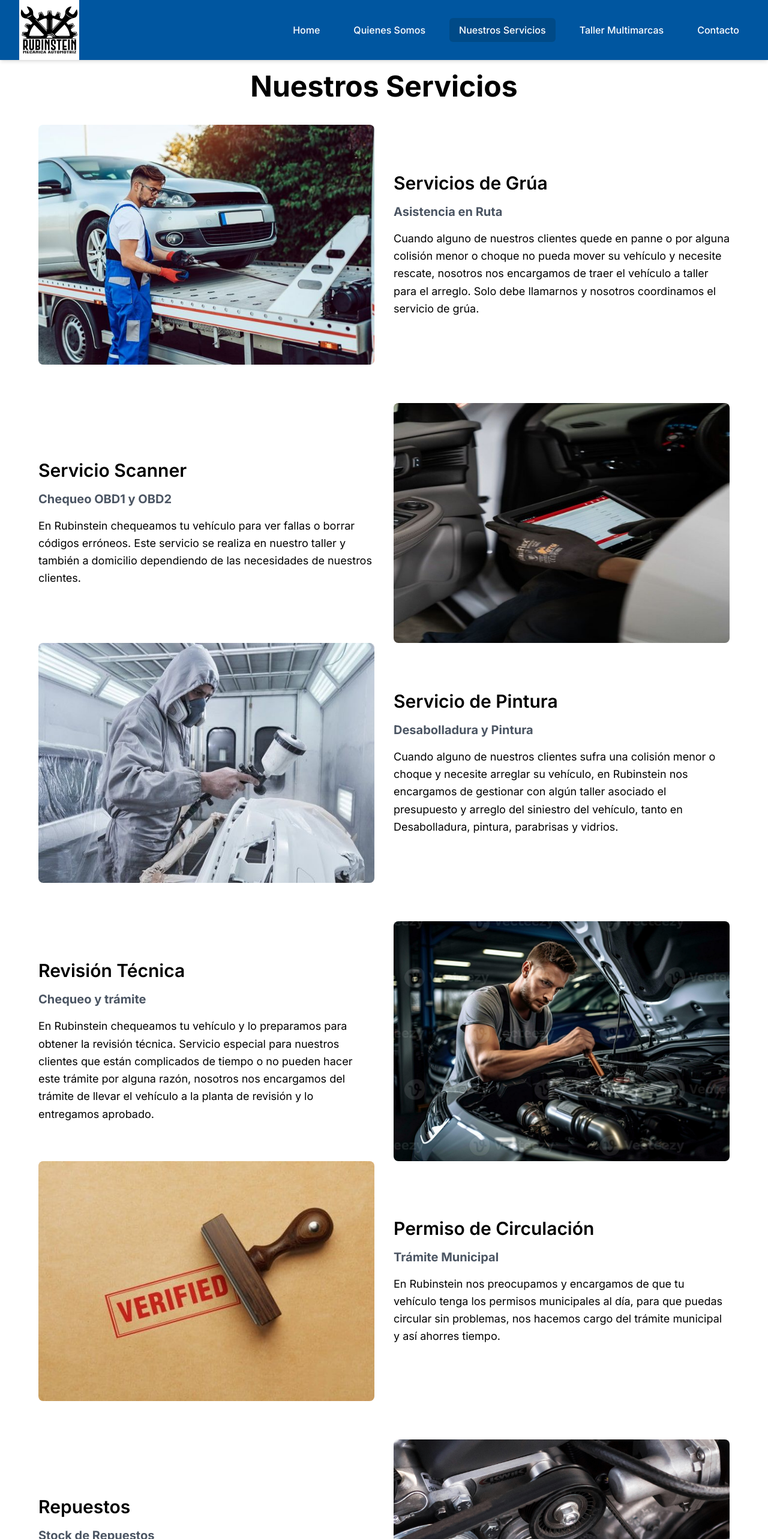
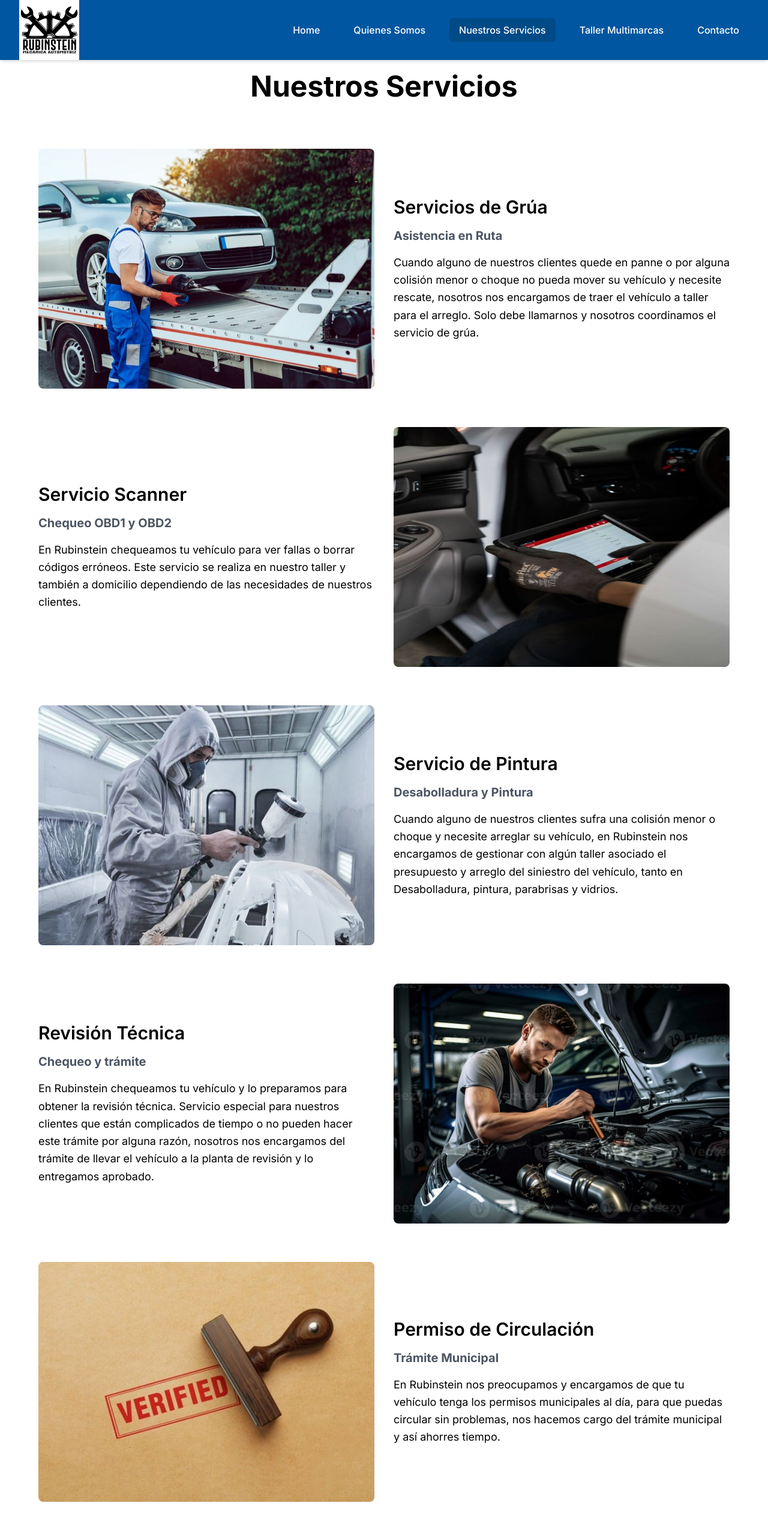
Before and after one commit to christophercortes/rubinstein-mecanica, a Next.js app: page /nuestros-servicios in a window 1280 px wide. Shown: the top 2566 px of the page at 60% size. Built offline with nearby package versions, Linux system fonts and the light colour scheme.

Commit message:
details added to serivce

```diff
--- a/app/nuestros-servicios/page.tsx
+++ b/app/nuestros-servicios/page.tsx
@@ -7,7 +7,7 @@ export default function Services() {
         <h1 className="text-3xl md:text-4xl lg:text-5xl font-bold mb-8">Nuestros Servicios</h1>
       </section>
 
-      <section className="grid grid-cols-1 md:grid-cols-2 gap-8 px-4 md:px-8 lg:px-10 xl:px-16">
+      <section className="grid grid-cols-1 mt-20 md:grid-cols-2 gap-8 px-4 md:px-8 lg:px-10 xl:px-16">
         <div className="text-center md:text-left">
           <Image
             src="/servicios/grua.jpeg"
@@ -29,7 +29,7 @@ export default function Services() {
         </div>
       </section>
       <section className="grid grid-cols-1 md:grid-cols-2 gap-8 px-4 md:px-8 lg:px-10 xl:px-16 mt-16">
-        <div className="order-last md:order-first flex flex-col justify-center">
+        <div className="lg:max-w-[600px] lg:mx-auto xl:max-w-[700px] flex flex-col justify-center">
           <h2 className="text-2xl md:text-3xl font-semibold mb-4">Servicio Scanner</h2>
           <h3 className="text-xl font-bold mb-4 text-gray-600">Chequeo OBD1 y OBD2</h3>
           <p className="text-lg leading-relaxed">
@@ -48,7 +48,7 @@ export default function Services() {
           />
         </div>
       </section>
-      <section className="grid grid-cols-1 md:grid-cols-2 gap-8 px-4 md:px-8 lg:px-10 xl:px-16">
+      <section className="grid grid-cols-1 md:grid-cols-2 gap-8 px-4 md:px-8 lg:px-10 xl:px-16 mt-16">
         <div className="text-center md:text-left">
           <Image
             src="/servicios/pintura.jpeg"
@@ -70,7 +70,7 @@ export default function Services() {
         </div>
       </section>
       <section className="grid grid-cols-1 md:grid-cols-2 gap-8 px-4 md:px-8 lg:px-10 xl:px-16 mt-16">
-        <div className="order-last md:order-first flex flex-col justify-center">
+        <div className="lg:max-w-[600px] lg:mx-auto xl:max-w-[700px] flex flex-col justify-center">
           <h2 className="text-2xl md:text-3xl font-semibold mb-4">Revisión Técnica</h2>
           <h3 className="text-xl font-bold mb-4 text-gray-600">Chequeo y trámite</h3>
           <p className="text-lg leading-relaxed">
@@ -91,7 +91,7 @@ export default function Services() {
           />
         </div>
       </section>
-      <section className="grid grid-cols-1 md:grid-cols-2 gap-8 px-4 md:px-8 lg:px-10 xl:px-16">
+      <section className="grid grid-cols-1 md:grid-cols-2 gap-8 px-4 md:px-8 lg:px-10 xl:px-16 mt-16">
         <div className="text-center md:text-left">
           <Image
             src="/servicios/verificado.jpeg"
@@ -112,7 +112,7 @@ export default function Services() {
         </div>
       </section>
       <section className="grid grid-cols-1 md:grid-cols-2 gap-8 px-4 md:px-8 lg:px-10 xl:px-16 mt-16">
-        <div className="order-last md:order-first flex flex-col justify-center">
+        <div className="lg:max-w-[600px] lg:mx-auto xl:max-w-[700px] flex flex-col justify-center">
           <h2 className="text-2xl md:text-3xl font-semibold mb-4">Repuestos</h2>
           <h3 className="text-xl font-bold mb-4 text-gray-600">Stock de Repuestos</h3>
           <p className="text-lg leading-relaxed">
@@ -132,7 +132,7 @@ export default function Services() {
           />
         </div>
       </section>
-      <section className="grid grid-cols-1 md:grid-cols-2 gap-8 px-4 md:px-8 lg:px-10 xl:px-16">
+      <section className="grid grid-cols-1 md:grid-cols-2 gap-8 px-4 md:px-8 lg:px-10 xl:px-16 mt-16">
         <div className="text-center md:text-left">
           <Image
             src="/servicios/oil.jpg"
@@ -154,7 +154,7 @@ export default function Services() {
         </div>
       </section>
       <section className="grid grid-cols-1 md:grid-cols-2 gap-8 px-4 md:px-8 lg:px-10 xl:px-16 mt-16">
-        <div className="order-last md:order-first flex flex-col justify-center">
+        <div className="lg:max-w-[600px] lg:mx-auto xl:max-w-[700px] flex flex-col justify-center">
           <h2 className="text-2xl md:text-3xl font-semibold mb-4">Seguimiento en Línea</h2>
           <h3 className="text-xl font-bold mb-4 text-gray-600">Bitácora de Mantenciones</h3>
           <p className="text-lg leading-relaxed">
@@ -180,7 +180,7 @@ export default function Services() {
       </section>
 
       <section className="grid grid-cols-1 md:grid-cols-2 gap-8 px-4 md:px-8 lg:px-10 xl:px-16 mt-16">
-        <div className="order-last md:order-first flex flex-col justify-center">
+        <div className="lg:max-w-[600px] lg:mx-auto xl:max-w-[700px] flex flex-col justify-center">
           <h2 className="text-2xl md:text-3xl font-semibold mb-4 text-gray-800">Instalación de Inmovilizadores</h2>
           <h3 className="text-xl font-bold mb-4 text-gray-600">Corta Corriente / Antiportazo</h3>
           <p className="text-lg leading-relaxed text-gray-700">
@@ -201,7 +201,7 @@ export default function Services() {
         </div>
       </section>
 
-      <section className="grid grid-cols-1 md:grid-cols-2 gap-8 px-4 md:px-8 lg:px-10 xl:px-16">
+      <section className="grid grid-cols-1 md:grid-cols-2 gap-8 px-4 md:px-8 lg:px-10 xl:px-16 mt-16">
         <div className="text-center md:text-left">
           <Image
             src="/servicios/alarm.jpg"
@@ -222,7 +222,7 @@ export default function Services() {
         </div>
       </section>
       <section className="grid grid-cols-1 md:grid-cols-2 gap-8 px-4 md:px-8 lg:px-10 xl:px-16 mt-16">
-        <div className="order-last md:order-first flex flex-col justify-center">
+        <div className="lg:max-w-[600px] lg:mx-auto xl:max-w-[700px] flex flex-col justify-center">
           <h2 className="text-2xl md:text-3xl font-semibold mb-4">Radio y Cámara</h2>
           <h3 className="text-xl font-bold mb-4 text-gray-600">Instalación de Radio Android y Cámara de Retroceso</h3>
           <p className="text-lg leading-relaxed">
@@ -241,7 +241,7 @@ export default function Services() {
           />
         </div>
       </section>
-      <section className="grid grid-cols-1 md:grid-cols-2 gap-8 px-4 md:px-8 lg:px-10 xl:px-16">
+      <section className="grid grid-cols-1 pb-10 mb-20 md:grid-cols-2 gap-8 px-4 md:px-8 lg:px-10 xl:px-16 mt-16">
         <div className="text-center md:text-left">
           <Image
             src="/servicios/start.jpg"
```
